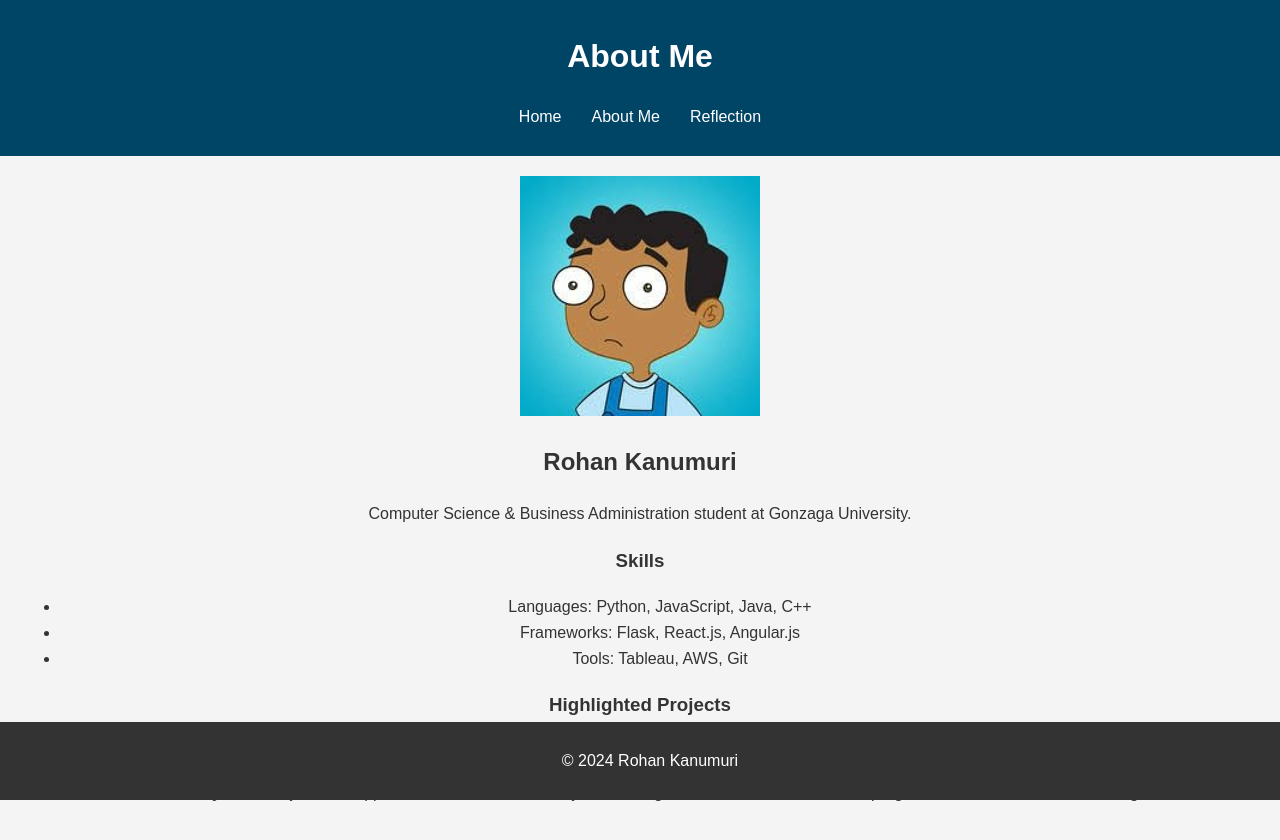
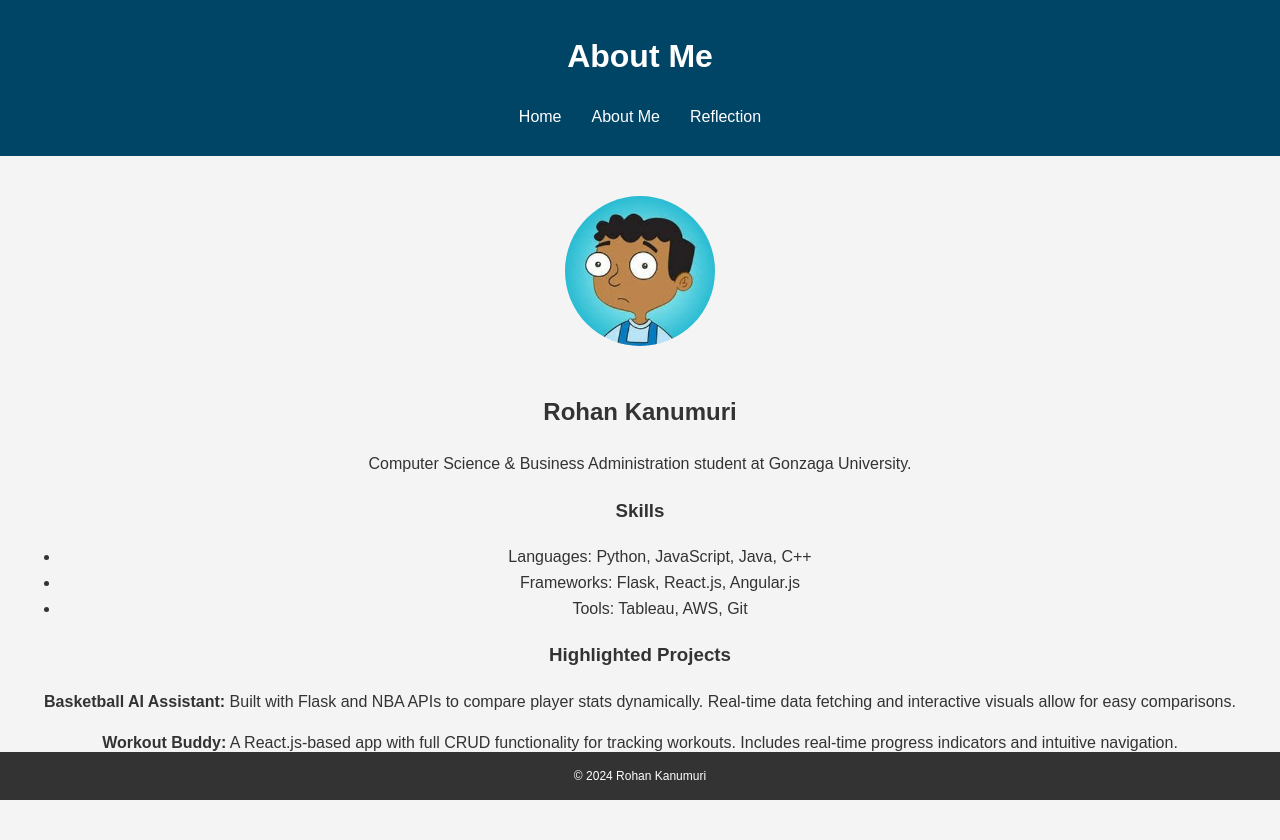
Before and after one commit to rohan-hvk/WebDev-extra-cred, a plain HTML site: page profile.html in a window 1280 px wide. Drawn offline with Linux system fonts and the light colour scheme; files whose address does not match are found by name.

Commit message:
final changes-fxed minor styling; fixed image error

```diff
--- a/css/style.css
+++ b/css/style.css
@@ -30,16 +30,27 @@ header nav ul li a {
 main {
     padding: 20px;
     text-align: center;
+    margin-bottom: 50px; /* Ensure space above footer */
 }
 
 footer {
     background: #333;
     color: #fff;
     text-align: center;
-    padding: 10px;
+    padding: 5px 0; /* Reduced padding */
+    font-size: 12px; /* Smaller text size */
     position: fixed;
     width: 100%;
     bottom: 0;
+    line-height: 1.2;
+}
+
+
+.avatar {
+    width: 150px;
+    max-width: 100%;
+    border-radius: 50%;
+    margin: 20px auto; /* Center the image */
 }
 
 .quiz-button {
@@ -56,3 +67,10 @@ footer {
 .quiz-button:hover {
     background: #006699;
 }
+
+/* Responsive Layout */
+@media (max-width: 768px) {
+    header nav ul {
+        flex-direction: column;
+    }
+}
```
Also changed, not shown: images/avatar.jpg (renamed from image/avatar.jpg).
